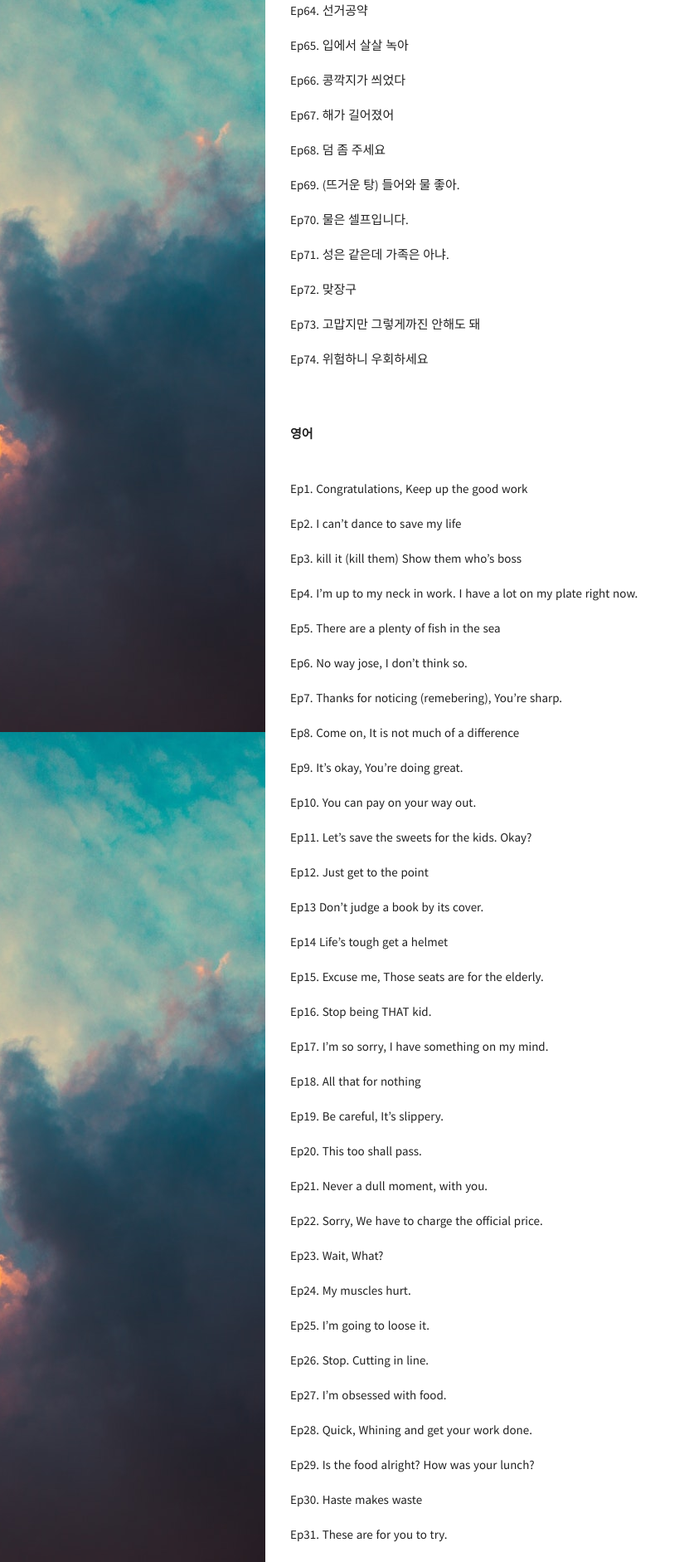
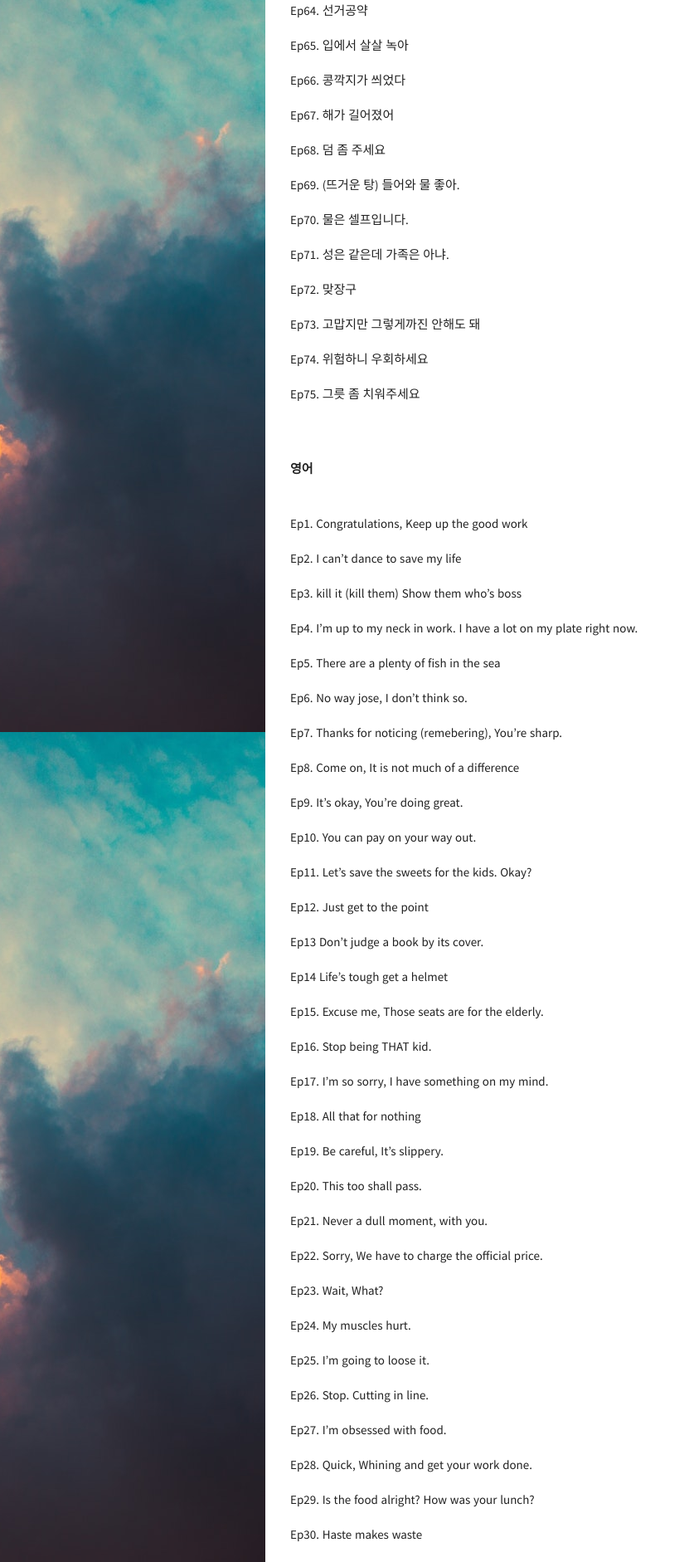
Before and after one commit to minoblog/minoblog.github.io, a Jekyll site: the page built from _posts/2018-09-20-Podcast-English-Total.md, in a window 1280 px wide. Shown: the part 3118-5000 px from the top of the page at 83% size, without its empty margins (0-831 px from the left). Built offline with Jekyll 4.4.1, drawn with Linux system fonts in a browser that asks for light colours.

Commit message:
Update 2018-09-20-Podcast-English-Total.md

```diff
--- a/_posts/2018-09-20-Podcast-English-Total.md
+++ b/_posts/2018-09-20-Podcast-English-Total.md
@@ -162,6 +162,8 @@ Ep73. 고맙지만 그렇게까진 안해도 돼
 
 Ep74. 위험하니 우회하세요
 
+Ep75. 그릇 좀 치워주세요
+
 
 <br>
 <br>
@@ -318,3 +320,5 @@ Ep72. "Ah, Oh, Aw"
 Ep73. Thanks, but you don't have to do that.
 
 Ep74. It's dangerous, you have to go another way.
+
+Ep75. Could you take this away, please?
```
